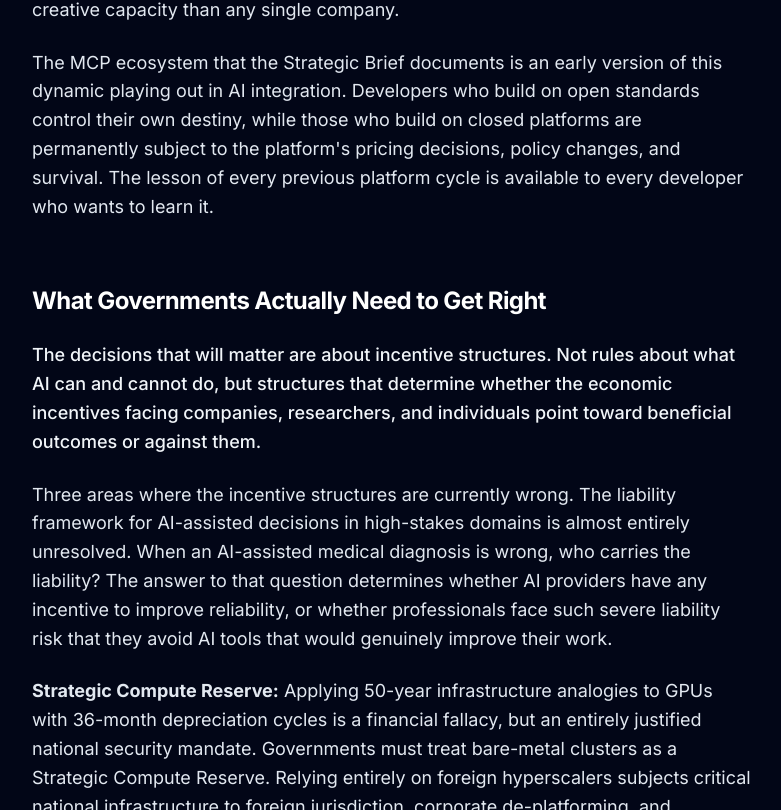
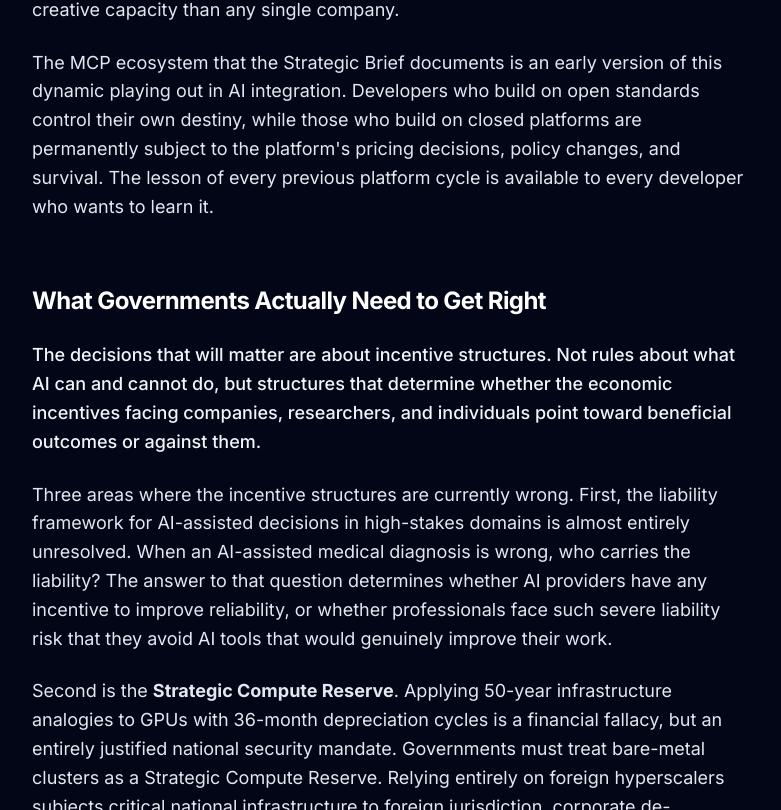
Before and after one commit to ADevBelgie/after-the-intelligence-flood, a React (Vite) app: page / in a window 1280 px wide. Shown: the part 11190-12000 px from the top of the page, without its empty margins (248-1029 px from the left). Built offline with nearby package versions, Linux system fonts and the light colour scheme.

Commit message:
Pass 9.3: Smooth government incentive sequence in Act II

```diff
--- a/src/App.jsx
+++ b/src/App.jsx
@@ -298,15 +298,15 @@ const App = () => {
             </p>
 
             <p className="mb-6">
-              Three areas where the incentive structures are currently wrong. The liability framework for AI-assisted decisions in high-stakes domains is almost entirely unresolved. When an AI-assisted medical diagnosis is wrong, who carries the liability? The answer to that question determines whether AI providers have any incentive to improve reliability, or whether professionals face such severe liability risk that they avoid AI tools that would genuinely improve their work.
+              Three areas where the incentive structures are currently wrong. First, the liability framework for AI-assisted decisions in high-stakes domains is almost entirely unresolved. When an AI-assisted medical diagnosis is wrong, who carries the liability? The answer to that question determines whether AI providers have any incentive to improve reliability, or whether professionals face such severe liability risk that they avoid AI tools that would genuinely improve their work.
             </p>
 
             <p className="mb-6">
-              <strong>Strategic Compute Reserve:</strong> Applying 50-year infrastructure analogies to GPUs with 36-month depreciation cycles is a financial fallacy, but an entirely justified national security mandate. Governments must treat bare-metal clusters as a Strategic Compute Reserve. Relying entirely on foreign hyperscalers subjects critical national infrastructure to foreign jurisdiction, corporate de-platforming, and geofencing. Governments must own and subsidize compute not because it is financially efficient, but because sovereign independence requires a baseline of intelligence that a foreign boardroom cannot switch off.
+              Second is the <strong>Strategic Compute Reserve</strong>. Applying 50-year infrastructure analogies to GPUs with 36-month depreciation cycles is a financial fallacy, but an entirely justified national security mandate. Governments must treat bare-metal clusters as a Strategic Compute Reserve. Relying entirely on foreign hyperscalers subjects critical national infrastructure to foreign jurisdiction, corporate de-platforming, and geofencing. Governments must own and subsidize compute not because it is financially efficient, but because sovereign independence requires a baseline of intelligence that a foreign boardroom cannot switch off.
             </p>
 
             <p className="mb-6">
-              Third, and most relevant to Act I's territory: the education and transition support systems are calibrated for a labor market that no longer exists. Retraining programs built around a two-year model are not matched to a capability environment that changes on eight-month benchmark cycles. The brief period before these two squeezes fully converge is the most valuable time for building the transition infrastructure that will be needed when physical automation arrives at scale. Most governments are not using it.
+              Third, and most relevant to Act I&apos;s territory: the education and transition support systems are calibrated for a labor market that no longer exists. Retraining programs built around a two-year model are not matched to a capability environment that changes on eight-month benchmark cycles. The brief period before these two squeezes fully converge is the most valuable time for building the transition infrastructure that will be needed when physical automation arrives at scale. Most governments are not using it.
             </p>
           </article>
         </main>
```
